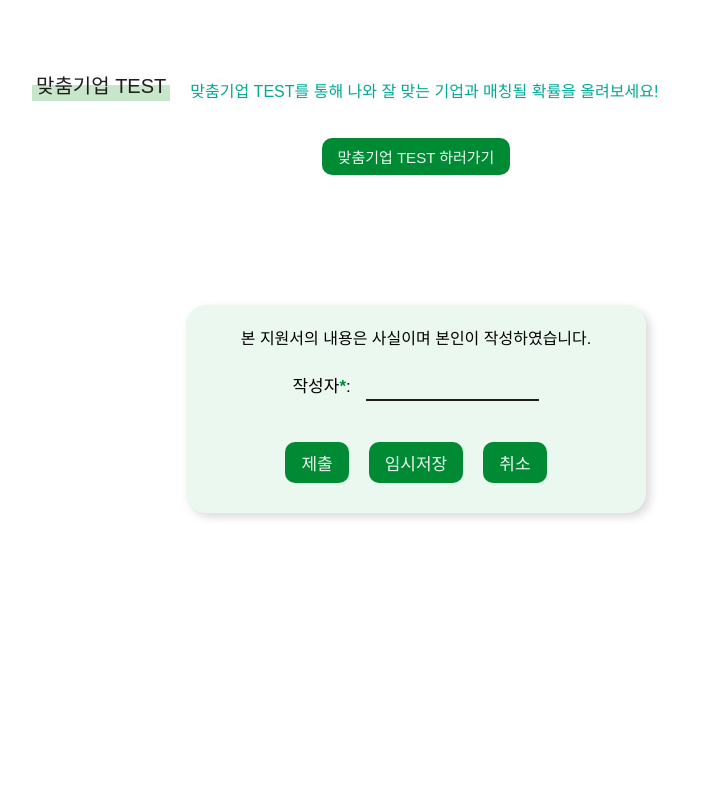
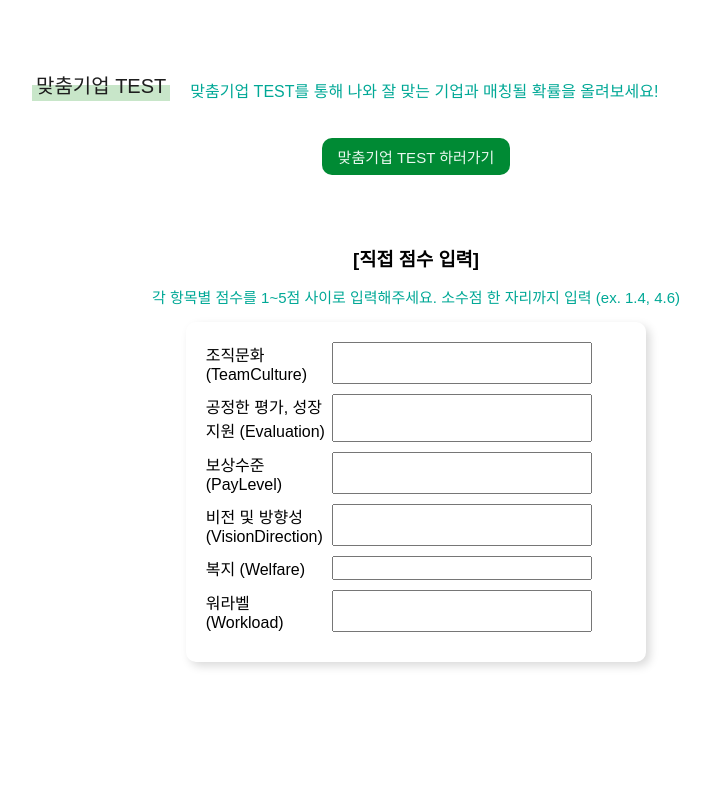
Before and after one commit to sorim831/Hirerithm, a React (Create React App) app in the folder Frontend/: page /user/resume in a window 1280 px wide. Shown: the part 1960-2760 px from the top of the page, without its empty margins (224-934 px from the left). Before the commit the page ends 2583 px from the top, so only its background shows below. Built offline with nearby package versions, Linux system fonts and the light colour scheme; a web font is replaced by a local one.

Commit message:
✨ #21 이력서 페이지) 맞춤기업 TEST 결과 입력폼 추가

```diff
--- a/Frontend/src/Component/NonMemberComponent/TestResult.js
+++ b/Frontend/src/Component/NonMemberComponent/TestResult.js
@@ -1,25 +1,49 @@
-import React from "react";
+import React, { useState } from "react";
 import "./resumeComponent.css";
 
 const categoryLabel = {
-  TeamCulture: "조직문화",
-  Evaluation: "공정한 평가, 성장지원",
-  PayLevel: "보상수준",
-  VisionDirection: "비전 및 방향성",
-  Welfare: "복지",
-  Workload: "워라벨",
+  TeamCulture: "조직문화 (TeamCulture)",
+  Evaluation: "공정한 평가, 성장지원 (Evaluation)",
+  PayLevel: "보상수준 (PayLevel)",
+  VisionDirection: "비전 및 방향성 (VisionDirection)",
+  Welfare: "복지 (Welfare)",
+  Workload: "워라벨 (Workload)",
 };
 
 const TestResult = ({ onStartTest, scores }) => {
+  const [manualScores, setManualScores] = useState({
+    TeamCulture: "",
+    Evaluation: "",
+    PayLevel: "",
+    VisionDirection: "",
+    Welfare: "",
+    Workload: "",
+  });
+
+  const [submitted, setSubmitted] = useState(false);
+
+  const handleChange = (category, value) => {
+    setManualScores((prev) => ({
+      ...prev,
+      [category]: value,
+    }));
+  };
+
+  const handleSubmit = (e) => {
+    e.preventDefault();
+    setSubmitted(true);
+  };
+
+  const displayScores = scores || (submitted ? manualScores : null);
+
   return (
     <div className="resume-item-container">
       <button className="test-page-button" onClick={onStartTest}>
         맞춤기업 TEST 하러가기
       </button>
 
-      {/* TEST 하면 아래 부분 화면에 표시 */}
-
-      {scores && (
+      {/* TEST 결과 또는 수동 입력 */}
+      {displayScores ? (
         <div className="resume-item-container">
           <h3 className="test-result-title">[TEST 결과]</h3>
           <p className="test-result-detail">
@@ -27,18 +51,41 @@ const TestResult = ({ onStartTest, scores }) => {
           </p>
           <div className="test-result-item">
             <ul>
-              {Object.entries(scores)
-                .sort((a, b) => b[1] - a[1])
+              {Object.entries(displayScores)
+                .sort((a, b) => parseFloat(b[1]) - parseFloat(a[1]))
                 .map(([category, score]) => (
                   <li key={category}>
                     <span className="test-category"></span>
                     <label>{categoryLabel[category]}</label>
-                    <span className="result-score">{score.toFixed(2)}점</span>
+                    <span className="result-score">
+                      {parseFloat(score).toFixed(2)}점
+                    </span>
                   </li>
                 ))}
             </ul>
           </div>
         </div>
+      ) : (
+        <form className="resume-item-container" onSubmit={handleSubmit}>
+          <h3 className="test-result-title">[직접 점수 입력]</h3>
+          <p className="test-result-detail">
+            각 항목별 점수를 1~5점 사이로 입력해주세요. 소수점 한 자리까지 입력
+            (ex. 1.4, 4.6)
+          </p>
+          <div className="test-result-input-item">
+            {Object.keys(categoryLabel).map((category) => (
+              <div key={category} className="input-item">
+                <label>{categoryLabel[category]}</label>
+                <input
+                  type="text"
+                  value={manualScores[category]}
+                  onChange={(e) => handleChange(category, e.target.value)}
+                  required
+                />
+              </div>
+            ))}
+          </div>
+        </form>
       )}
     </div>
   );
--- a/Frontend/src/Component/NonMemberComponent/resumeComponent.css
+++ b/Frontend/src/Component/NonMemberComponent/resumeComponent.css
@@ -358,3 +358,22 @@ strong {
 .result-score {
   width: 25%;
 }
+
+/*메크로용 폼 부분*/
+.input-item {
+  display: flex;
+  margin-bottom: 10px;
+}
+.test-result-input-item label {
+  width: 30%;
+}
+
+.test-result-input-item input {
+  width: 60%;
+}
+
+.test-result-input-item {
+  box-shadow: 4px 4px 10px rgba(0, 0, 0, 0.15);
+  padding: 20px;
+  border-radius: 10px;
+}
```
